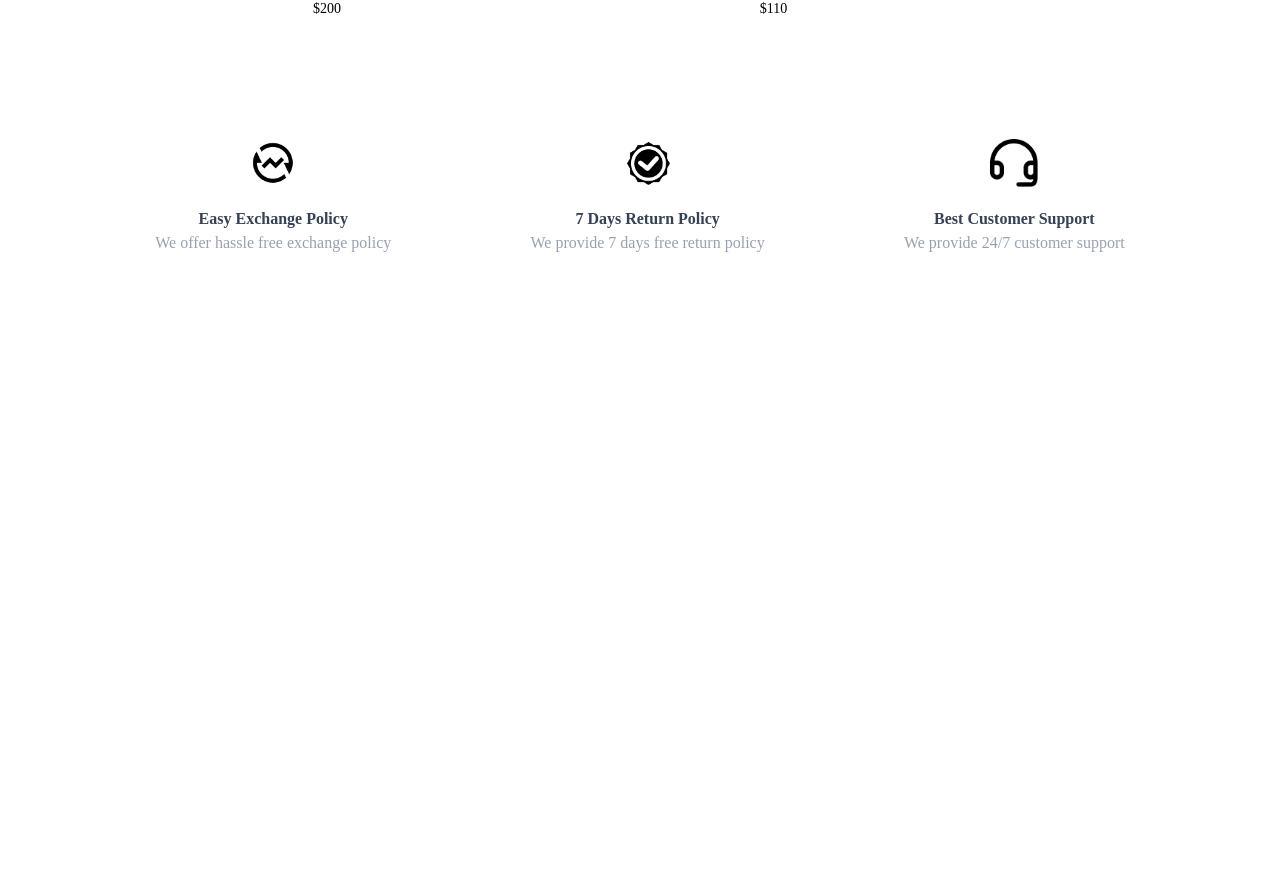
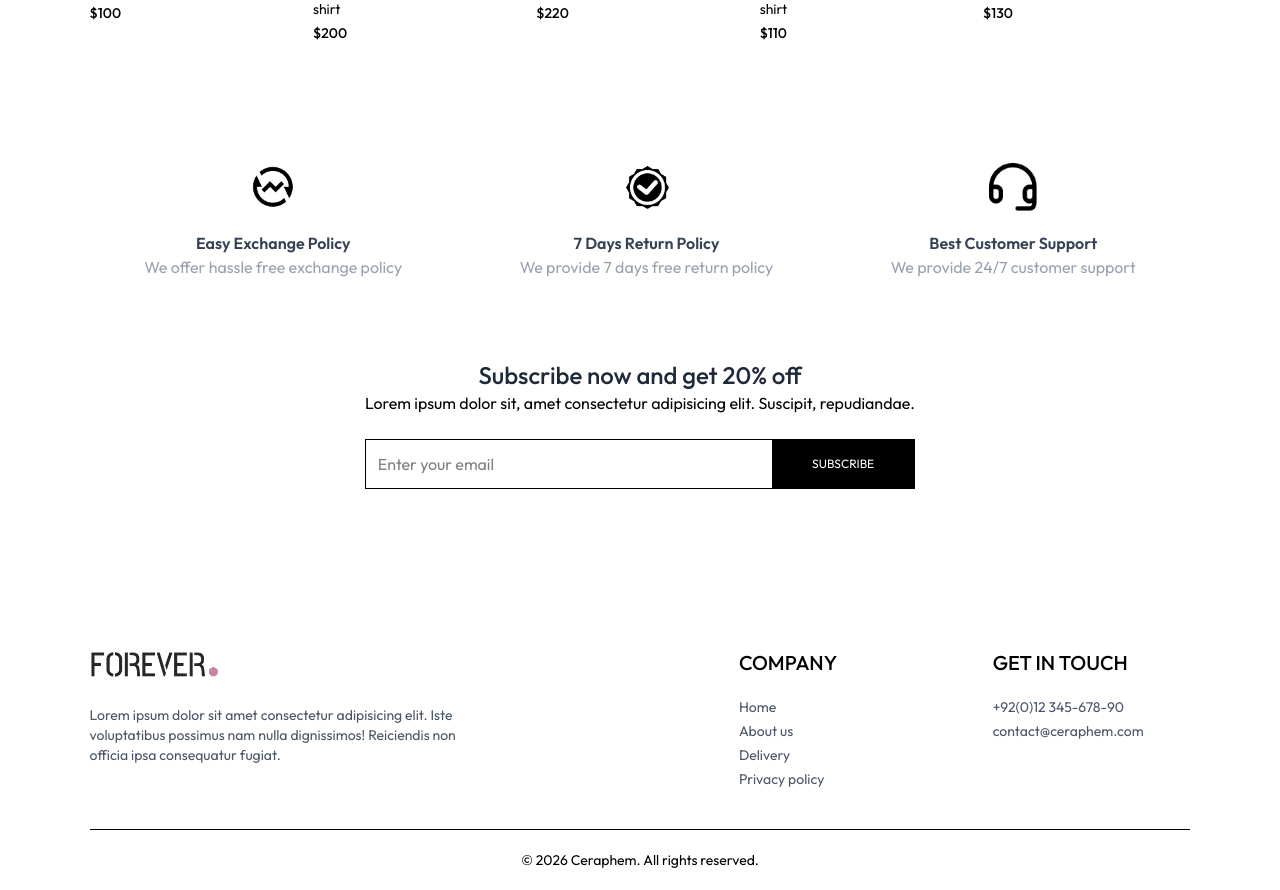
Before and after one commit to SyedAliHamzaRizvi/Ceraphem, a React (Vite) app in the folder frontend/: page / in a window 1280 px wide. Shown: the part 1794-2684 px from the top of the page. Before the commit the page ends 2129 px from the top, so only its background shows below. Built offline with nearby package versions, Linux system fonts and the light colour scheme.

Commit message:
Home Page Completed

```diff
--- a/frontend/src/App.jsx
+++ b/frontend/src/App.jsx
@@ -10,6 +10,7 @@
 import PlaceOrder from "./Pages/PlaceOrder";
 import Orders from "./Pages/Orders";
 import Navbar from "./Components/Navbar";
+import Footer from "./Components/Footer";
 
 const App = () => {
   return <div className="px-4 sm:px-[5vw] md:px-[7vw] lg:px-[pvw]">
@@ -25,6 +26,7 @@
      <Route path="/place-order" element={<PlaceOrder/>}/>
      <Route path="/orders" element={<Orders/>}/>
     </Routes>
+    <Footer/>
   </div>;
 };
 
--- /dev/null
+++ b/frontend/src/Components/Footer.jsx
@@ -0,0 +1,42 @@
+import React from 'react'
+import { assets } from '../assets/assets'
+
+const Footer = () => {
+  return (
+    <div>
+        <div className='flex flex-col sm:grid grid-cols-[3fr_1fr_1fr] gap-14 my-10 mt-40 text-sm'>
+            <div>
+                <img className='mb-5 w-32' src={assets.logo} alt="" />
+                <p className='w-full md:w-2/3 text-gray-600'>Lorem ipsum dolor sit amet consectetur adipisicing elit. Iste voluptatibus possimus nam nulla dignissimos! Reiciendis non officia ipsa consequatur fugiat.</p>
+            </div>
+
+            <div>
+                <p className='text-xl font-medium mb-5'>COMPANY</p>
+                <ul className='flex flex-col gap-1 text-gray-600'>
+                    <li>Home</li>
+                    <li>About us</li>
+                    <li>Delivery</li>
+                    <li>Privacy policy</li>
+
+                </ul>
+            </div>
+
+            <div>
+                <p className='text-xl font-medium mb-5'>GET IN TOUCH</p>
+                <ul className='flex flex-col gap-1 text-gray-600'>
+                    <li>+92(0)12 345-678-90</li>
+                    <li>contact@ceraphem.com</li>
+                </ul>
+            </div>
+
+        </div>
+
+        <div>
+            <hr />
+            <p className='py-5 text-sm text-center' >&copy; 2026 Ceraphem. All rights reserved.</p>
+        </div>
+    </div>
+  )
+}
+
+export default Footer
--- a/frontend/src/Components/NewsletterBox.jsx
+++ b/frontend/src/Components/NewsletterBox.jsx
@@ -1,8 +1,22 @@
 import React from 'react'
 
 const NewsletterBox = () => {
+
+const onSubmitHandler=()=>{
+ event.preventDefault()
+}
+
   return (
-    <div>NewsletterBox</div>
+    <div className='text-center'>
+
+        <p className='text-2xl font-medium text-gray-800'>Subscribe now and get 20% off</p>
+        <p className=''>Lorem ipsum dolor sit, amet consectetur adipisicing elit. Suscipit, repudiandae.</p>
+        <form onSubmit={onSubmitHandler} className='w-full sm:w-1/2 flex items-center gap-3 mx-auto my-6 border pl-3'>
+          <input className='w-full sm:flex-1 outline-none' type="email" placeholder='Enter your email ' required />
+          <button type='email' className='bg-black text-white text-xs px-10 py-4 ' >SUBSCRIBE</button>
+        </form>
+
+    </div>
   )
 }
 
--- a/frontend/src/Pages/Home.jsx
+++ b/frontend/src/Pages/Home.jsx
@@ -3,6 +3,8 @@
 import LatestCollection from '../Components/LatestCollection'
 import BestSeller from '../Components/BestSeller'
 import OurPolicy from '../Components/OurPolicy'
+import NewsletterBox from '../Components/NewsletterBox'
+
 
 const Home = () => {
   return (
@@ -11,6 +13,7 @@
       <LatestCollection/>
       <BestSeller/>
       <OurPolicy/>
+      <NewsletterBox/>
     </div>
   )
 }
--- a/frontend/src/index.css
+++ b/frontend/src/index.css
@@ -1,3 +1,4 @@
+@import url('https://fonts.googleapis.com/css2?family=Outfit:wght@100..900&family=Prata&display=swap');
 @import "tailwindcss";
 
 a.active hr{
```
